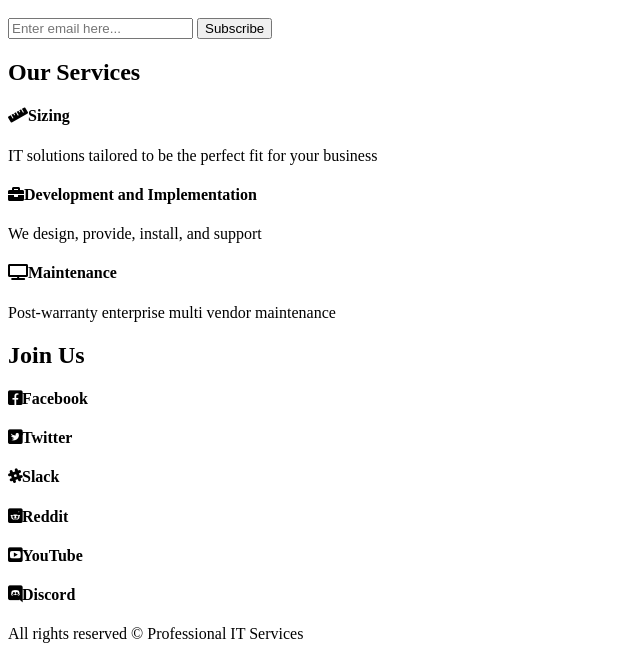
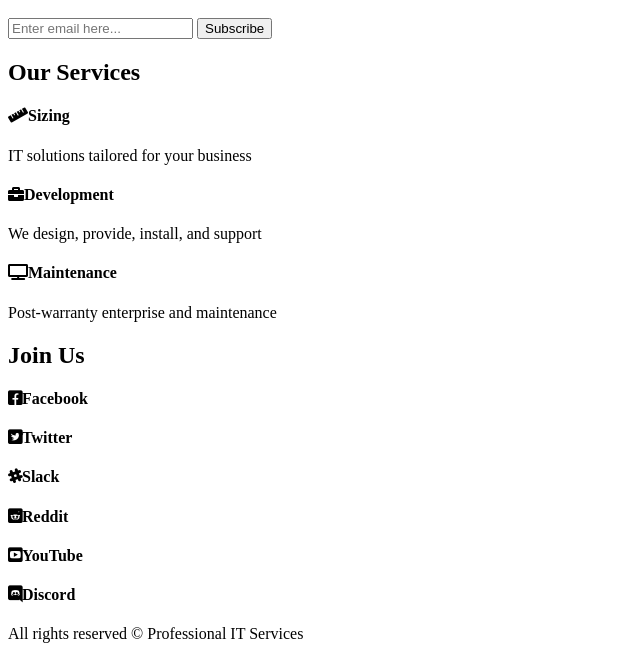
Before and after one commit to c35punk/Corporate, a Jekyll site: the page built from index.html, in a window 1280 px wide. Shown: the part 809-1468 px from the top of the page, without its empty margins (0-640 px from the left). Built offline with Jekyll 4.4.1, drawn with Linux system fonts in a browser that asks for light colours; an icon font too large for the unit is left out.

Commit message:
products content update

```diff
--- a/docs/feed.xml
+++ b/docs/feed.xml
@@ -1 +1 @@
-<?xml version="1.0" encoding="utf-8"?><feed xmlns="http://www.w3.org/2005/Atom" ><generator uri="https://jekyllrb.com/" version="3.8.6">Jekyll</generator><link href="/feed.xml" rel="self" type="application/atom+xml" /><link href="/" rel="alternate" type="text/html" /><updated>2019-08-10T22:39:32+03:00</updated><id>/feed.xml</id><title type="html">PITS</title><subtitle>Professional IT Services</subtitle></feed>
+<?xml version="1.0" encoding="utf-8"?><feed xmlns="http://www.w3.org/2005/Atom" ><generator uri="https://jekyllrb.com/" version="3.8.6">Jekyll</generator><link href="/feed.xml" rel="self" type="application/atom+xml" /><link href="/" rel="alternate" type="text/html" /><updated>2019-08-10T23:36:51+03:00</updated><id>/feed.xml</id><title type="html">PITS</title><subtitle>Professional IT Services</subtitle></feed>
--- a/index.html
+++ b/index.html
@@ -25,8 +25,8 @@ home: true
          </div>
          <div class="outer-item">
                <div class="inner-item">
-                        <h2><strong>PITS&reg;-Your System Integrator</strong></h2>
-                       <img src="https://www.dls.net/wp-content/uploads/2017/09/DataCenter-e1427230735234.png" alt="">
+                       <h2><strong>PITS&reg;-Your System Integrator</strong></h2>
+                       <img src="https://assets.webiconspng.com/uploads/2017/09/Server-PNG-Image-77428.png" alt="">
                </div>
                <div class="inner-item">
                       <div id="newsletter">
@@ -44,25 +44,20 @@ home: true
                 </div>
                 <div class="outer-item">
                     <div class="inner-center">
-                        <div class="service-item">
 
-                            <h4> <i class="fas fa-ruler"></i>Sizing</h4>
-                            <p>IT solutions tailored to be the perfect fit for your business</p>
-                        </div>
+
+                            <h4><i class="fas fa-ruler"></i>Sizing</h4>
+                            <p>IT solutions tailored for your business</p>
                     </div>
                     <div class="inner-center">
-                        <div class="service-item">
 
-                            <h4><i class="fas fa-briefcase"></i>Development and Implementation</h4>
+                            <h4><i class="fas fa-briefcase"></i>Development</h4>
                             <p>We design, provide, install, and support</p>
 
-                        </div>
                     </div>
                     <div class="inner-center">
-                        <div class="service-item">
                             <h4><i class="fas fa-tv"></i>Maintenance</h4>
-                            <p>Post-warranty enterprise multi vendor maintenance</p>
-                        </div>
+                            <p>Post-warranty enterprise and maintenance</p>
                     </div>
                 </div>
         </div>
```
Also changed, not shown: _assets/scss/_layout.scss (+14 -9 lines), docs/css/site.css (+12 -7 lines), docs/index.html (+7 -12 lines), docs/products/index.html (+6 -6 lines), products.html (+6 -6 lines).
